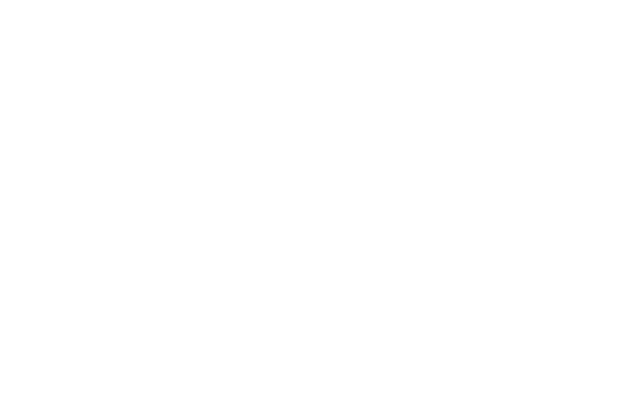
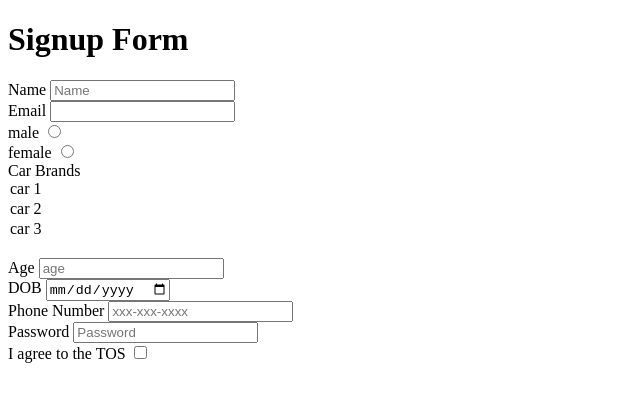
Before and after one commit to acciojob/signup-form-car-KarthikKukkapalli7, a website: page main.html in a window 1280 px wide. Shown: the whole page, without its empty margins (0-640 px from the left). Drawn offline with Linux system fonts and the light colour scheme.

Commit message:
created a submission

```diff
--- a/main.html
+++ b/main.html
@@ -1,16 +1,45 @@
 <!DOCTYPE html>
-
 <html>
-
 <head>
 	<link rel="stylesheet" href="styles.css">
 </head>
-
 <body>
-	<!-- the entire body must be written by student -->
-    <script type="text/javascript" src="./script.js">
-</script>
-
+<h1>Signup Form</h1>
+<form method="post">
+<label for="name">Name</label>
+<input type="text" id="name" placeholder="Name" required>
+<br>
+<label for="email">Email</label>
+<input type="email" id="email" required>
+<br>
+<label for="gender_m" >male</label>
+<input type="radio" id="gender_m" name="Gender" required>
+<br>
+<label for="gender_f">female</label>
+<input type="radio" id="gender_f" name="Gender" required>
+<br>
+<label for="cars">Car Brands</label>
+<section id="cars" aria-placeholder="--Please choose an option--" aria-required="true">
+<option>car 1</option>
+<option>car 2</option>
+<option>car 3</option>
+</section>
+<br>
+<label for="age">Age</label>
+<input type="number" id="age" placeholder="age" required>
+<br>
+<label for="dob" >DOB</label>
+<input type="date" id="dob"required>
+<br>
+<label for="tel">Phone Number</label>
+<input type="tel" id="tel" placeholder="xxx-xxx-xxxx">
+<br>
+<label for="password">Password</label>
+<input type="password" id="password" placeholder="Password" required>
+<br>
+<label for="tos">I agree to the TOS</label>
+<input type="checkbox" id="tos" required>
+<br>
+</form>
 </body>
-
 </html>
```
